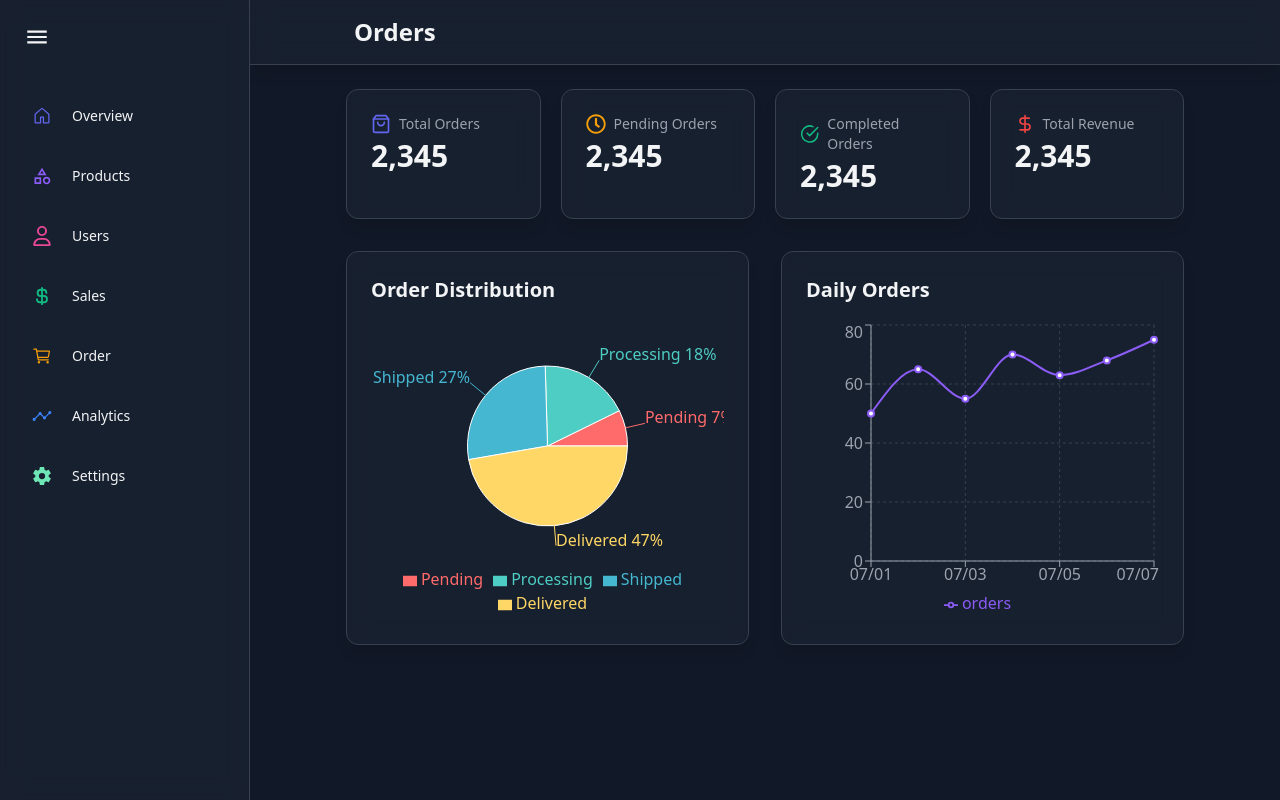
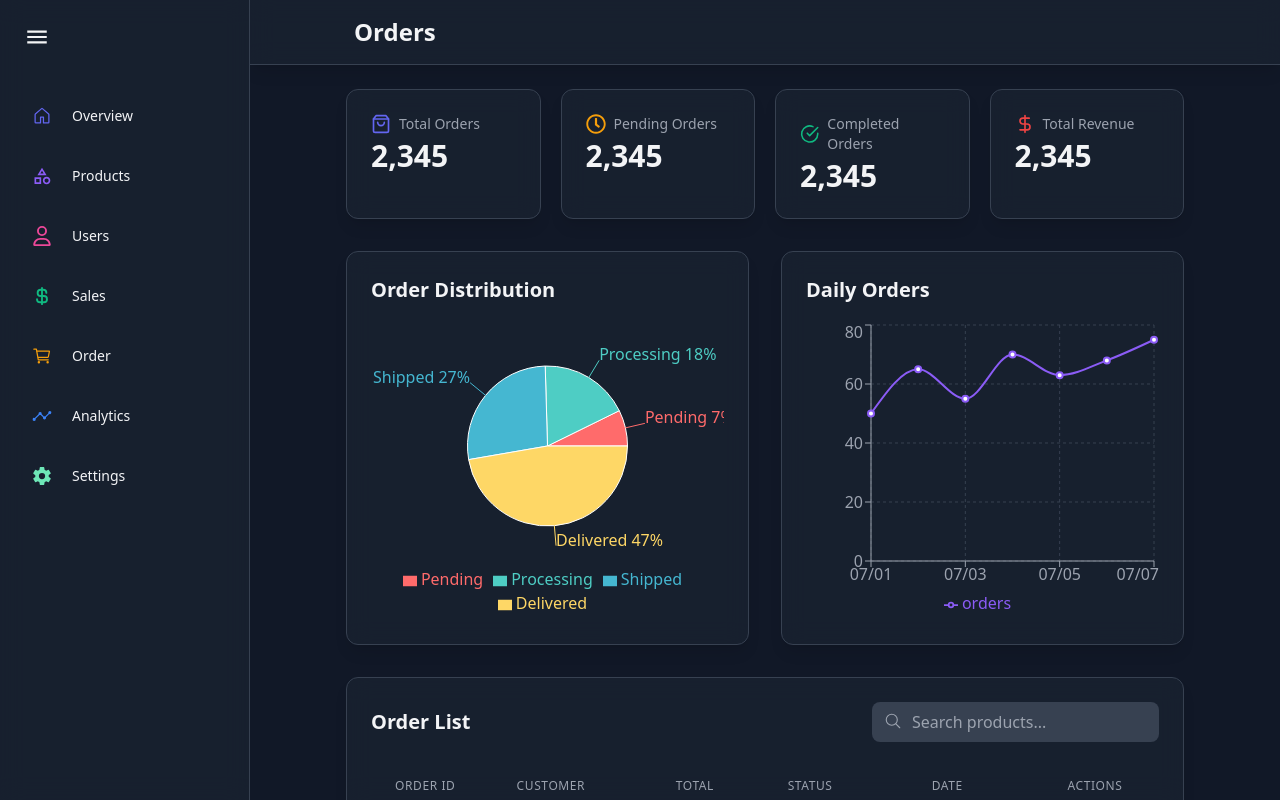
Before and after one commit to anishaxtha/Admin-Dashboard, a React (Vite) app: page /orders in a window 1280 px wide. Built offline with nearby package versions, Linux system fonts and the light colour scheme.

Commit message:
order page is completed

```diff
--- a/src/pages/OrdersPage.jsx
+++ b/src/pages/OrdersPage.jsx
@@ -7,6 +7,7 @@ import { FaRegClock } from "react-icons/fa";
 import { LuDollarSign } from "react-icons/lu";
 import DailyOrders from "../components/orders/DailyOrders";
 import OrderDistribution from "../components/orders/OrderDistribution";
+import OrderTable from "../components/orders/OrderTable";
 
 const ORDER_STATS = {
   totalOrders: "2,345",
@@ -53,10 +54,11 @@ const OrdersPage = () => {
           />
         </motion.div>
 
-        <div className="grid grid-col-1 lg:grid-cols-2 gap-8">
+        <div className="grid grid-col-1 lg:grid-cols-2 gap-8 mb-8">
           <OrderDistribution />
           <DailyOrders />
         </div>
+        <OrderTable />
       </main>
     </div>
   );
```
